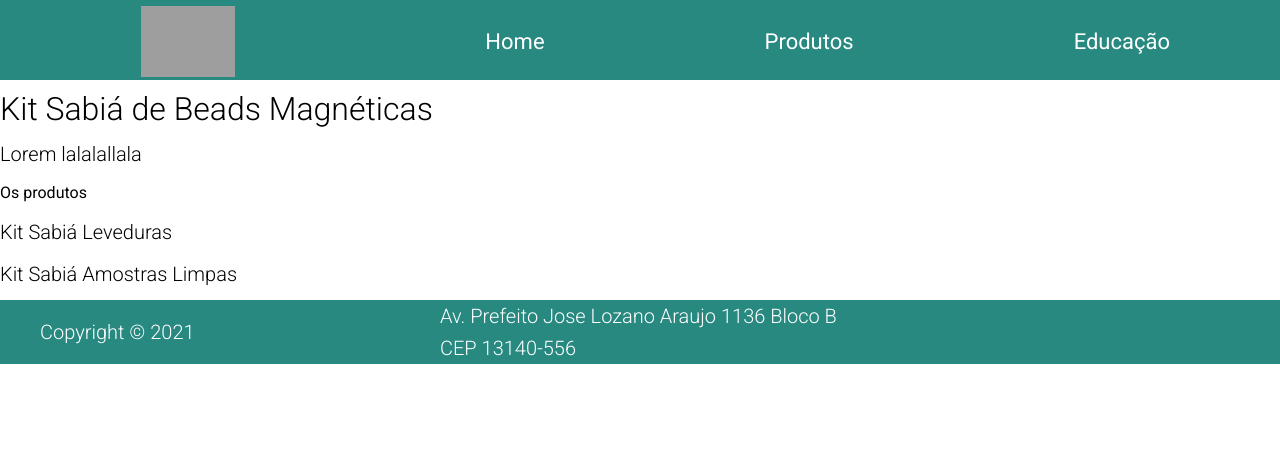
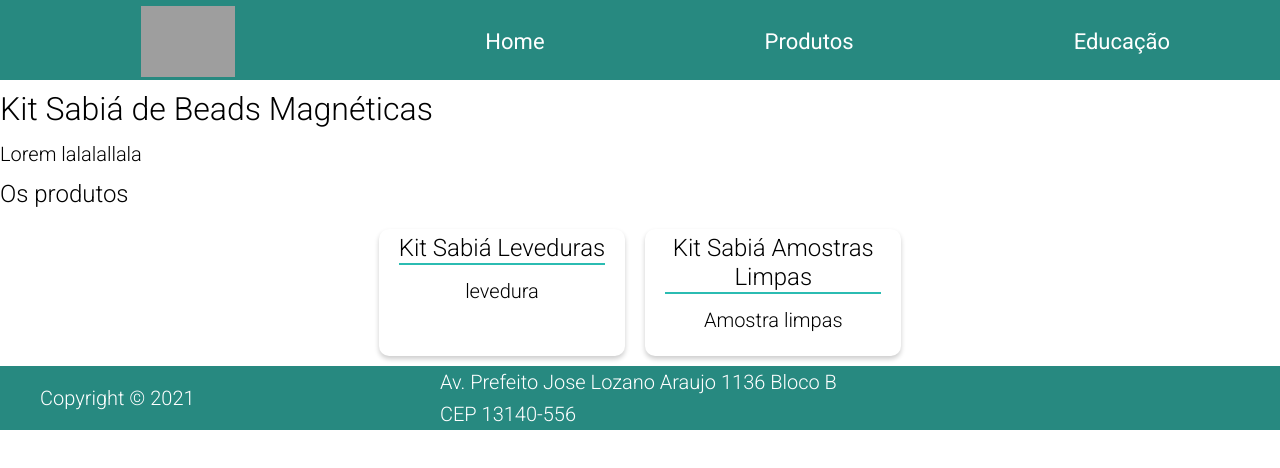
Before and after one commit to Matt-BF/uforge-next-site, a Next.js app: page /product/1 in a window 1280 px wide. Shown: the top 468 px of the page. Built offline with nearby package versions, Linux system fonts and the light colour scheme; grey boxes are pictures that could not be loaded.

Commit message:
add card

```diff
--- a/pages/product/[id]/index.js
+++ b/pages/product/[id]/index.js
@@ -1,6 +1,6 @@
 import { useRouter } from 'next/router'
 import { server } from '../../../config'
-
+import Card from '../../../components/Card'
 
 const product = ({ product }) => {
 
@@ -10,9 +10,9 @@ const product = ({ product }) => {
       <div>
         <p>{product.description}</p>
       </div>
-      <div>
-        Os produtos
-        {product.subproducts.map((subproduct, idx) => <p key={idx}>{subproduct.title}</p>)}
+      <h2>Os produtos</h2>
+      <div className="flex">
+        {product.subproducts.map((subproduct, idx) => <Card key={idx} title={subproduct.title} text={subproduct.description} />)}
       </div>
     </div>
   )
```
